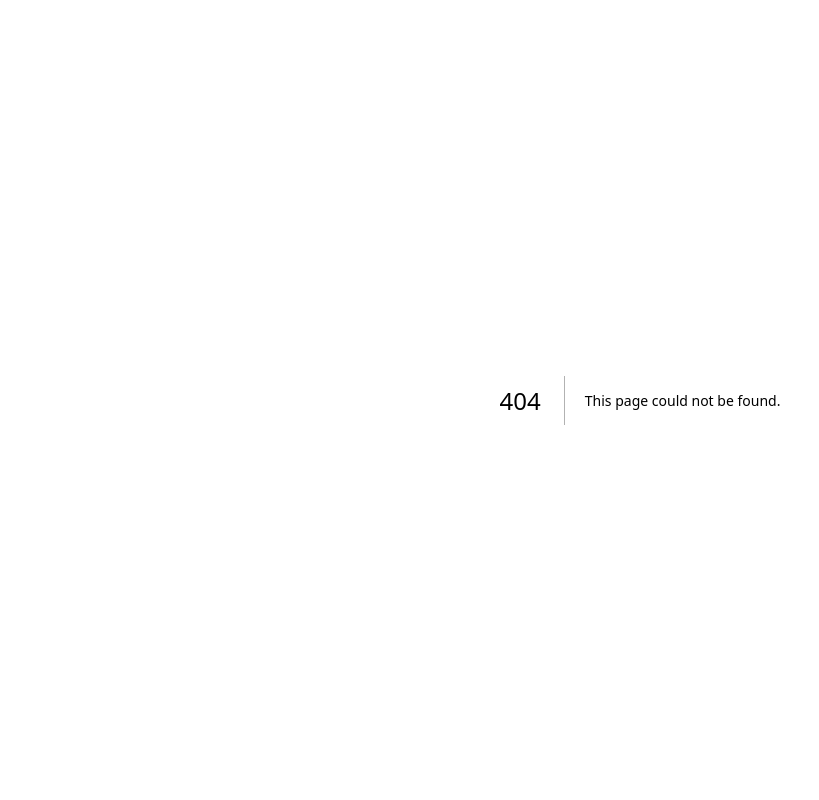
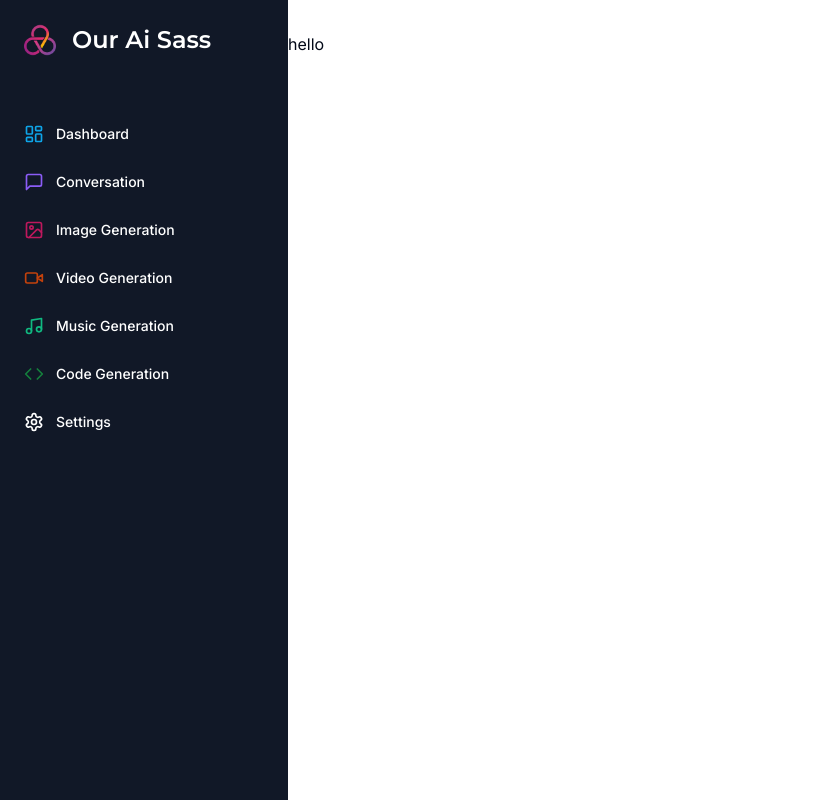
Before and after one commit to ISMAILBOUADDI/Ai_Sass_Platform, a Next.js app: page /dashboard in a window 1280 px wide. Before the commit this address had no page. Shown: the whole page, without its empty margins (0-819 px from the left). Built offline with nearby package versions, Linux system fonts and the light colour scheme.

Commit message:
dashboard

```diff
--- /dev/null
+++ b/app/(dashboard)/(routes)/dashboard/layout.tsx
@@ -0,0 +1,21 @@
+import Sidbar from "@/components/sidbar";
+import Navbar from "@/components/ui/navbar";
+
+const DashboardLayout = ({
+    children }: {
+    children : React.ReactNode;
+}) => {
+    return (
+        <div className="h-full relative">
+            <div className="hidden h-full md:flex md:flex-col md:fixed md:inset-y-0 md:w-72 z-[80] bg-gray-900">
+                <Sidbar/>
+            </div>
+            <main className="md:pl-72">
+                <Navbar/>
+                {children}
+            </main>
+        </div>
+     );
+}
+
+export default DashboardLayout;
--- /dev/null
+++ b/app/(dashboard)/(routes)/dashboard/page.tsx
@@ -0,0 +1,9 @@
+import { Button } from "@/components/ui/button";
+
+const DashboardPage = () => {
+    return (
+        <p>hello</p>
+    );
+}
+
+export default DashboardPage;
--- a/app/layout.tsx
+++ b/app/layout.tsx
@@ -1,12 +1,13 @@
 import './globals.css'
 import type { Metadata } from 'next'
 import { Inter } from 'next/font/google'
+import { ClerkProvider } from '@clerk/nextjs'
 
 const inter = Inter({ subsets: ['latin'] })
 
 export const metadata: Metadata = {
-  title: 'Create Next App',
-  description: 'Generated by create next app',
+  title: 'AP',
+  description: 'AI Platform',
 }
 
 export default function RootLayout({
@@ -15,8 +16,16 @@ export default function RootLayout({
   children: React.ReactNode
 }) {
   return (
+    <ClerkProvider
+    // appearance={{
+    //   elements : {
+    //     .cl-internal: "hidden",
+    //   },
+    // }}
+     >
     <html lang="en">
       <body className={inter.className}>{children}</body>
     </html>
+    </ClerkProvider>
   )
 }
```
Also changed, not shown: public/logo.png (added).
